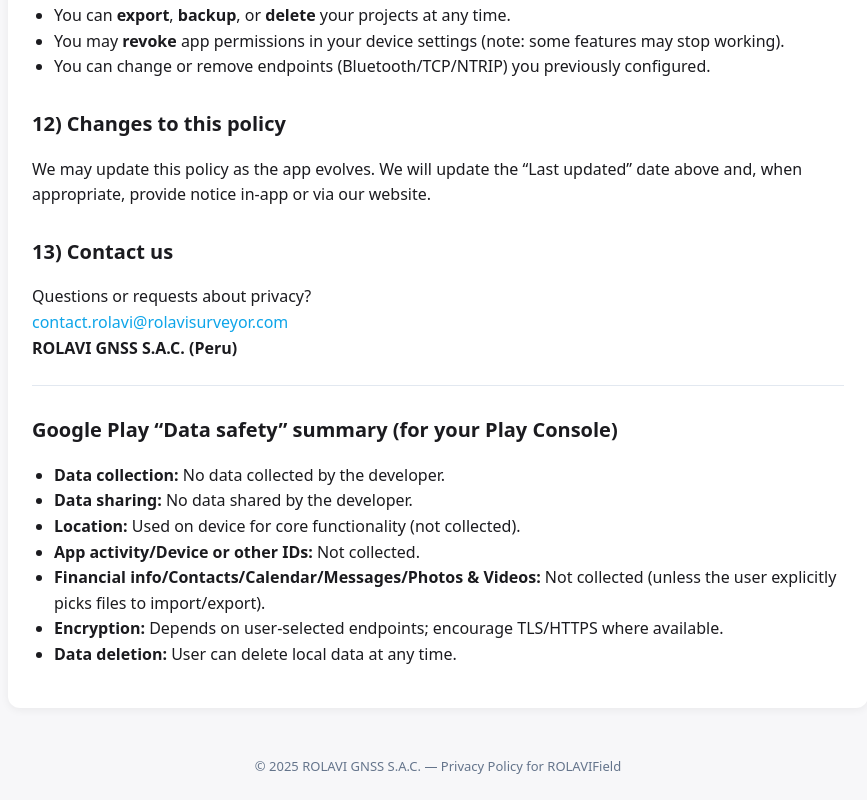
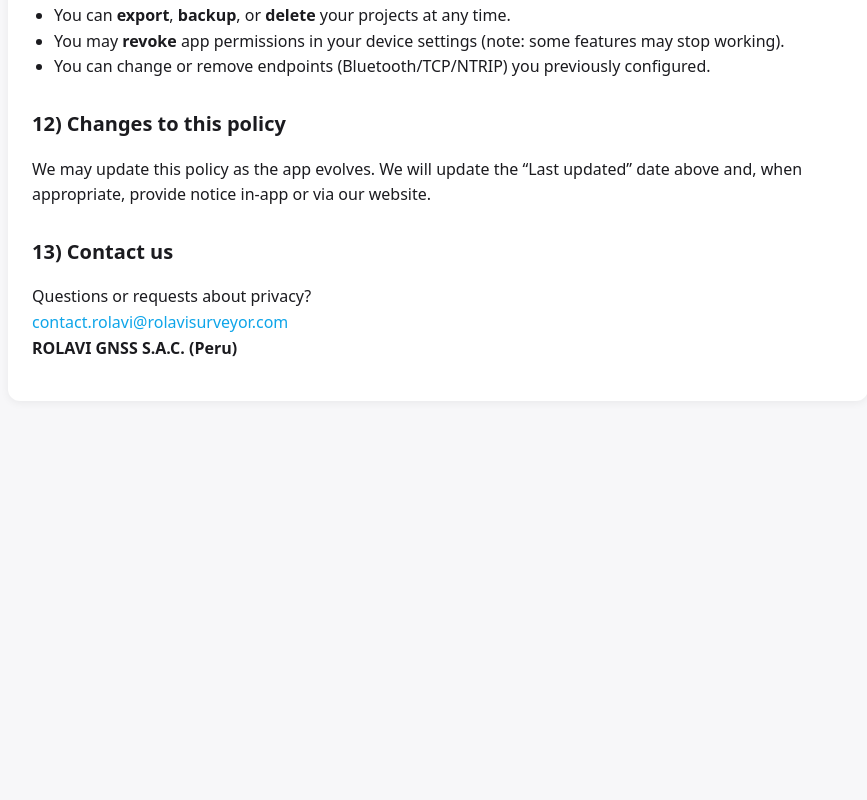
Before and after one commit to ROLAVIGNSS/ROLAVIField, a plain HTML site: page index.html in a window 1280 px wide. Shown: the part 2386-3186 px from the top of the page, without its empty margins (202-1069 px from the left). After the commit the page ends 2811 px from the top, so only its background shows below. Drawn offline with Linux system fonts and the light colour scheme.

Commit message:
index.html

```diff
--- a/index.html
+++ b/index.html
@@ -103,22 +103,3 @@
       <p>Questions or requests about privacy?<br>
       <a href="mailto:contact.rolavi@rolavisurveyor.com">contact.rolavi@rolavisurveyor.com</a><br>
       <strong>ROLAVI GNSS S.A.C. (Peru)</strong></p>
-
-      <hr>
-      <h2>Google Play “Data safety” summary (for your Play Console)</h2>
-      <ul>
-        <li><strong>Data collection:</strong> No data collected by the developer.</li>
-        <li><strong>Data sharing:</strong> No data shared by the developer.</li>
-        <li><strong>Location:</strong> Used on device for core functionality (not collected).</li>
-        <li><strong>App activity/Device or other IDs:</strong> Not collected.</li>
-        <li><strong>Financial info/Contacts/Calendar/Messages/Photos &amp; Videos:</strong> Not collected (unless the user explicitly picks files to import/export).</li>
-        <li><strong>Encryption:</strong> Depends on user-selected endpoints; encourage TLS/HTTPS where available.</li>
-        <li><strong>Data deletion:</strong> User can delete local data at any time.</li>
-      </ul>
-    </section>
-  </main>
-  <footer>
-    © 2025 ROLAVI GNSS S.A.C. — Privacy Policy for ROLAVIField
-  </footer>
-</body>
-</html>
```
